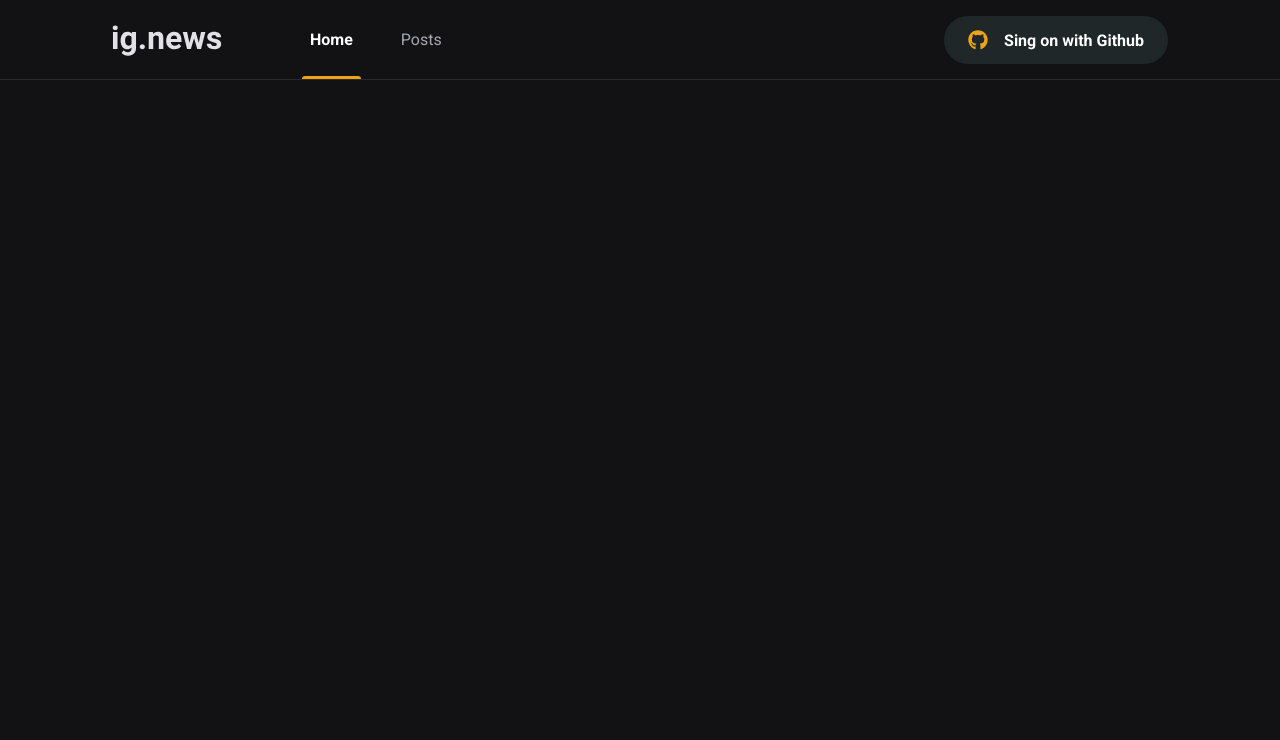
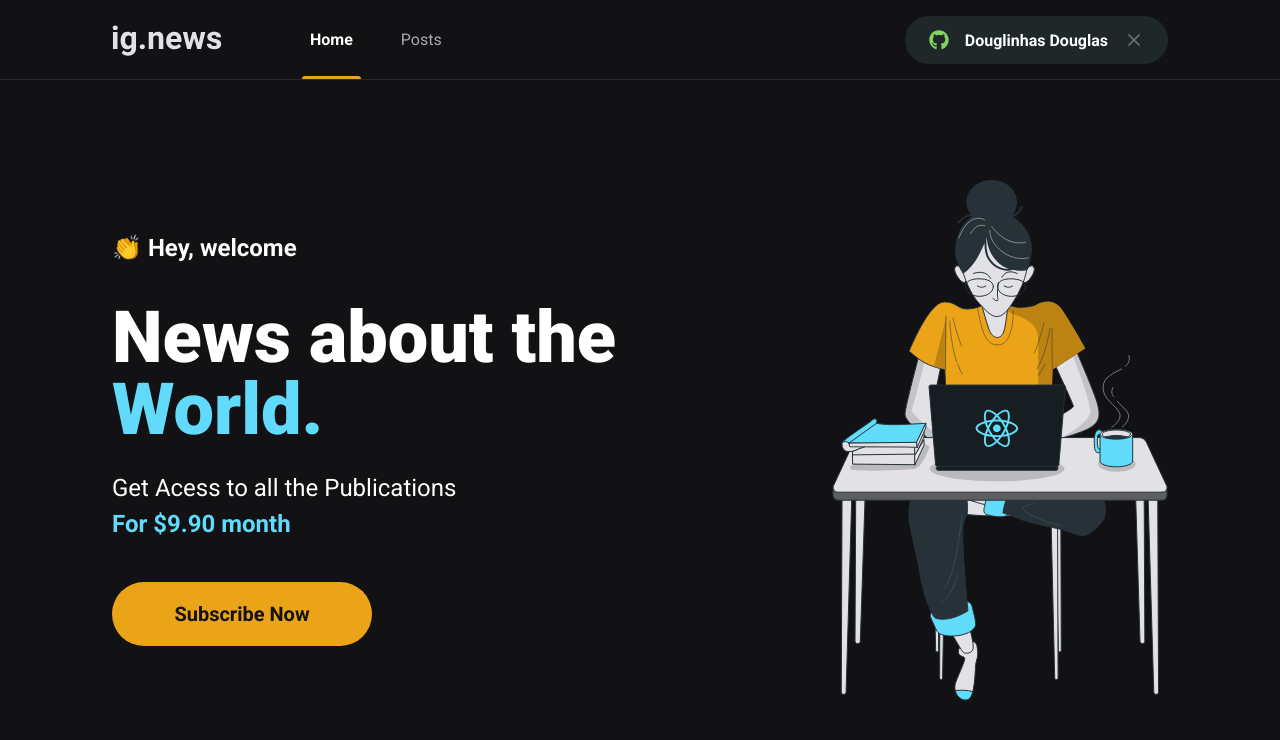
Before and after one commit to D0ugra5/doug.news, a Next.js app: page / in a window 1280 px wide. Shown: the top 740 px of the page. Built offline with nearby package versions, Linux system fonts and the light colour scheme.

Commit message:
'08/04/2021'

```diff
--- a/src/components/SingInButton/index.tsx
+++ b/src/components/SingInButton/index.tsx
@@ -2,7 +2,7 @@
 import {FiX} from 'react-icons/fi'
 import styles from './styles.module.scss'
 export function SingInButton(){
-    const isUserLoggedIn = false
+    const isUserLoggedIn = true
     return isUserLoggedIn ? (
         <button
         type="button"
--- /dev/null
+++ b/src/components/SubscribeButton/index.tsx
@@ -0,0 +1,11 @@
+import styles from './styles.module.scss';
+export function SubscribeButton(){
+    return (
+    <button
+    type="button"
+    className={styles.subscribeButton}
+    >
+Subscribe Now
+    </button>
+    )
+}
--- /dev/null
+++ b/src/components/SubscribeButton/styles.module.scss
@@ -0,0 +1,23 @@
+.subscribeButton{
+    width: 260px;
+    height: 4rem;
+    border: 0;
+    border-radius: 2rem;
+    background:var(--yellow-500);
+    color: var(--gray-900);
+    font-size: 1.25rem;
+    font-weight: bold;
+
+
+
+    display: flex;
+    align-items:center;
+    justify-content: center;
+
+
+    transition:  filter 0.2s;
+
+    &:hover{
+        filter: brightness(0.9);
+    }
+}
--- /dev/null
+++ b/src/pages/home.module.scss
@@ -0,0 +1,44 @@
+.contentContainer {
+  max-width: 1120px;
+  margin: 0 auto;
+  padding: 0 2rem;
+  height: calc(100vh - 5rem);
+
+  display: flex;
+  align-items: center;
+  justify-content: space-between;
+}
+
+.hero {
+  max-width: 600px;
+
+  > span {
+    font-size: 1.5rem;
+    font-weight: bold;
+  }
+
+  h1 {
+    font-size: 4.5rem;
+    line-height: 4.5rem;
+    font-weight: 900;
+    margin-top: 2.5rem;
+
+    span {
+      color: var(--cyan-500);
+    }
+  }
+  p{
+   font-size: 1.5rem;
+   line-height: 2.25rem;
+   margin-top: 1.5rem;
+
+   span{
+       color:var(--cyan-500);
+       font-weight: bold;
+   }
+  }
+
+  button{
+    margin-top: 2.5rem;
+  }
+}
--- a/src/pages/index.tsx
+++ b/src/pages/index.tsx
@@ -1,6 +1,24 @@
-
+import  Head  from "next/head";
+import { SubscribeButton } from "../components/SubscribeButton";
+import styles from './home.module.scss'
 export default function Home() {
   return (
-<h1></h1>
+    <>
+<Head>
+  <title>Home| Doug.News</title>
+</Head>
+<main className={styles.contentContainer}>
+  <section className={styles.hero}>
+    <span>👏 Hey, welcome</span>
+    <h1>News about the <span>World.</span></h1>
+    <p>
+      Get Acess to all the Publications <br/>
+      <span>For $9.90 month</span>
+    </p>
+    <SubscribeButton/>
+  </section>
+  <img src="/images/avatar.svg" alt="girl coding "/>
+</main>
+</>
   )
 }
```
